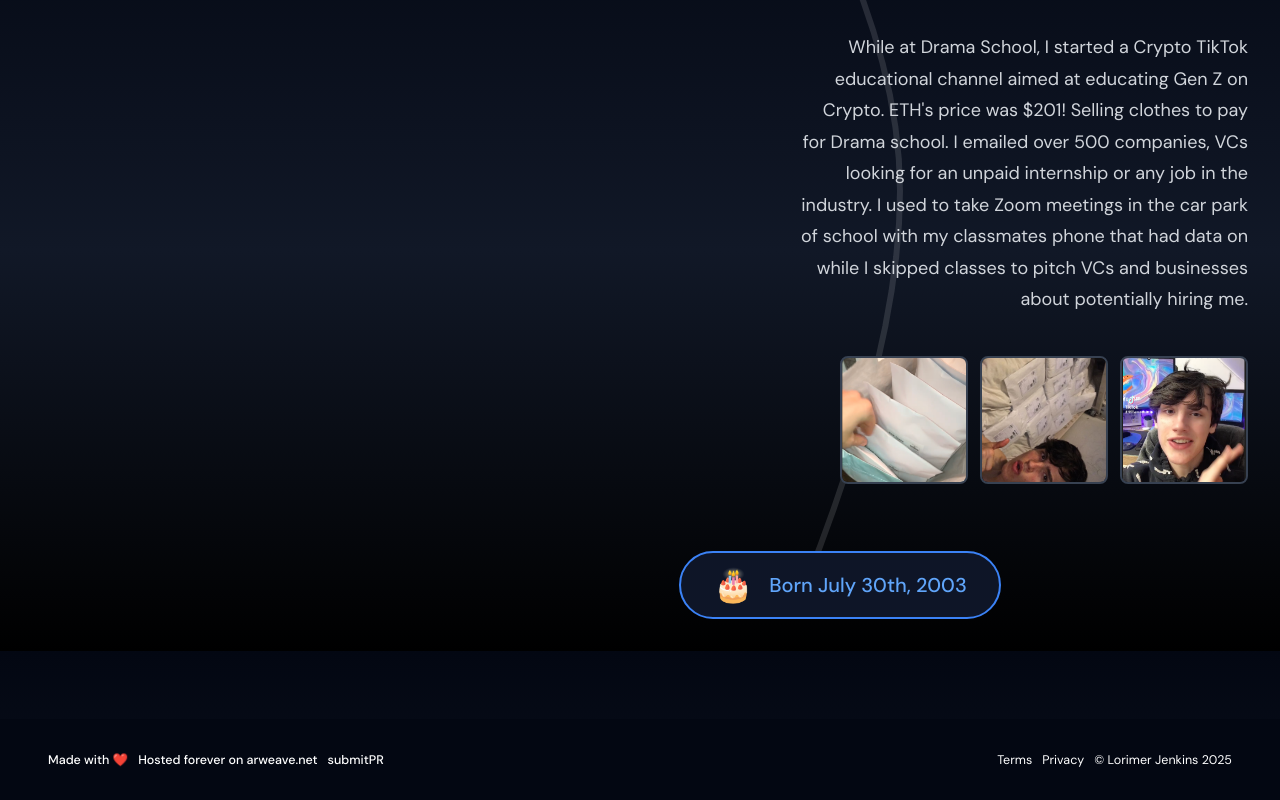
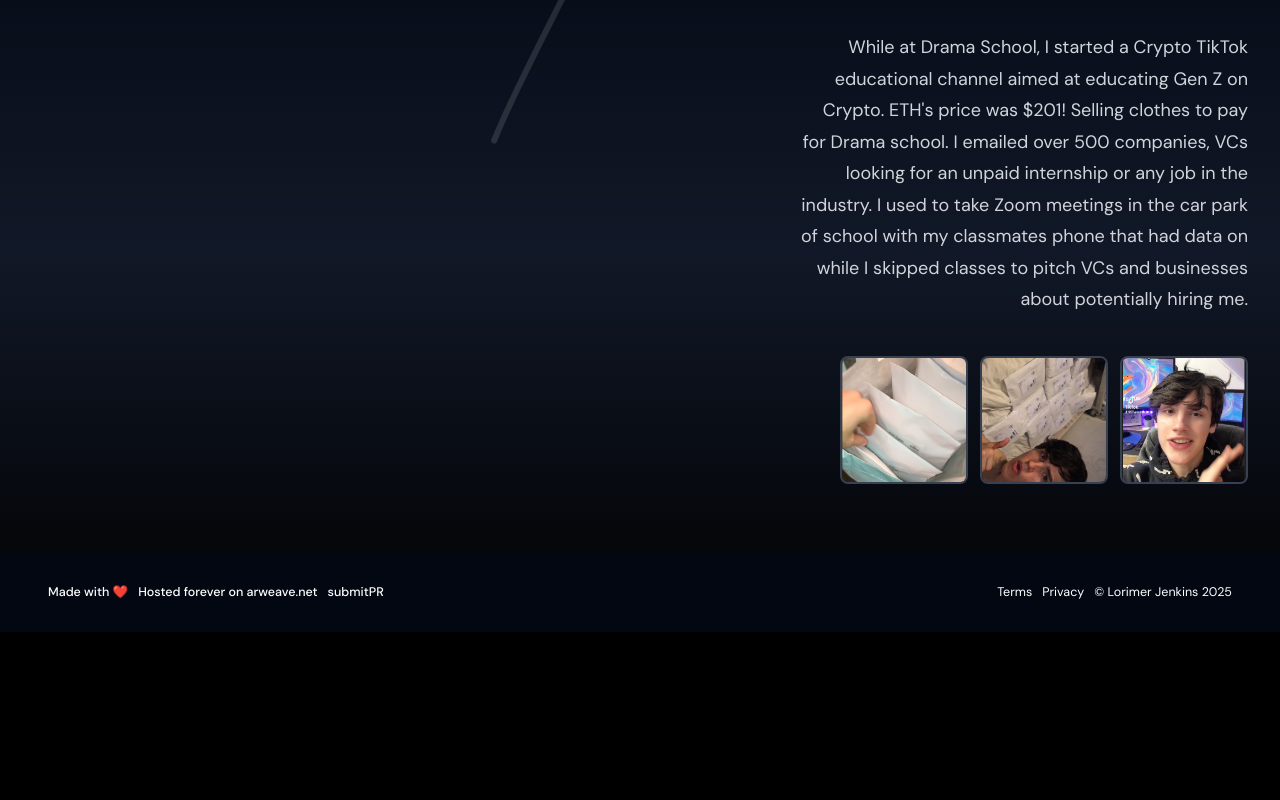
Before and after one commit to LorimerJenkins/personal-website, a Next.js app: page / in a window 1280 px wide. Shown: the part 4949-5749 px from the top of the page. After the commit the page ends 5581 px from the top, so only its background shows below. Built offline with nearby package versions, Linux system fonts and the light colour scheme.

Commit message:
fix: home page positioning

```diff
--- a/src/app/home/BirthYearBadge/BirthYearBadge.module.css
+++ /dev/null
@@ -1,30 +0,0 @@
-.container {
-  display: flex;
-  justify-content: center;
-  margin-bottom: 100px;
-  padding-left: 400px;
-}
-
-.badge {
-  display: flex;
-  align-items: center;
-  gap: 1rem;
-  background: rgba(15, 23, 42, 0.95);
-  border: 2px solid #3b82f6;
-  border-radius: 9999px;
-  padding: 1rem 2rem;
-  pointer-events: auto;
-}
-
-.emoji {
-  font-size: 2rem;
-  line-height: 1;
-}
-
-.text {
-  font-size: 1.25rem;
-  font-weight: 500;
-  color: #60a5fa;
-  line-height: 1;
-  white-space: nowrap;
-}
--- a/src/app/home/BirthYearBadge/BirthYearBadge.tsx
+++ /dev/null
@@ -1,21 +0,0 @@
-"use client";
-import styles from "./BirthYearBadge.module.css";
-import { useTranslation } from "@/hooks/useTranslation";
-
-function BirthYearBadge() {
-  const { tSection, isLoading } = useTranslation();
-  const t = tSection("BirthYearBadge");
-
-  const bornText = isLoading ? "Born 30th July 2003" : t("born");
-
-  return (
-    <div className={styles.container}>
-      <div className={styles.badge}>
-        <div className={styles.emoji}>🎂</div>
-        <div className={styles.text}>{bornText}</div>
-      </div>
-    </div>
-  );
-}
-
-export default BirthYearBadge;
--- a/src/app/home/TimelineIndicator/TimelineIndicator.tsx
+++ b/src/app/home/TimelineIndicator/TimelineIndicator.tsx
@@ -1,5 +1,4 @@
 "use client";
-import styles from "./TimelineIndicator.module.css";
 import { TimelineYear } from "../timelineData";
 
 interface TimelineIndicatorProps {
--- a/src/app/home/TimelineWavyLine/TimelineWavyLine.tsx
+++ b/src/app/home/TimelineWavyLine/TimelineWavyLine.tsx
@@ -93,12 +93,13 @@ function TimelineWavyLine({
     const points: number[][] = [];
     const leftLineX = 250;
     const rightLineX = 550;
+    const centerX = 400;
 
-    // First year (index 0) content is on left, so line is on right
+    // Start from center at the first year (2025) section - clean start like the end
     const firstYearY = heroHeight + heightPerSection * 0.5;
-    points.push([rightLineX, firstYearY]);
+    points.push([centerX, firstYearY]);
 
-    // Process each section
+    // Process each section starting from index 1
     for (let index = 1; index < timelineData.length; index++) {
       const contentIsLeft = index % 2 === 0;
       const lineX = contentIsLeft ? rightLineX : leftLineX;
@@ -112,16 +113,16 @@ function TimelineWavyLine({
     return points;
   }, [heroHeight, heightPerSection, timelineData.length, timelineEndY]);
 
+  // Use higher tension and more segments for smoother curves
   const smoothPath = useMemo(
-    () => getCurvePoints(controlPoints, 0.4, 30),
+    () => getCurvePoints(controlPoints, 0.5, 40),
     [controlPoints],
   );
 
   // Use layoutEffect to synchronously update indicator position
-  // This ensures the indicator is always exactly at the clip boundary
   useLayoutEffect(() => {
     if (!pathRef.current) {
-      setIndicatorPos({ x: 550, y: heroHeight + heightPerSection * 0.5 });
+      setIndicatorPos({ x: 400, y: heroHeight + heightPerSection * 0.5 });
       return;
     }
 
@@ -129,12 +130,6 @@ function TimelineWavyLine({
     const pathLength = path.getTotalLength();
 
     // Binary search to find the exact point where y = targetY
-    // This is more precise and faster than sampling
-    let low = 0;
-    let high = pathLength;
-    let bestPoint = path.getPointAtLength(0);
-
-    // First, check if targetY is beyond the path
     const endPoint = path.getPointAtLength(pathLength);
     const startPoint = path.getPointAtLength(0);
 
@@ -149,11 +144,15 @@ function TimelineWavyLine({
     }
 
     // Binary search for the exact position
-    for (let i = 0; i < 20; i++) {
+    let low = 0;
+    let high = pathLength;
+    let bestPoint = path.getPointAtLength(0);
+
+    for (let i = 0; i < 25; i++) {
       const mid = (low + high) / 2;
       const point = path.getPointAtLength(mid);
 
-      if (Math.abs(point.y - targetY) < 0.5) {
+      if (Math.abs(point.y - targetY) < 0.3) {
         bestPoint = point;
         break;
       }
@@ -169,8 +168,9 @@ function TimelineWavyLine({
     setIndicatorPos({ x: bestPoint.x, y: bestPoint.y });
   }, [targetY, smoothPath, heroHeight, heightPerSection]);
 
-  // Only show indicator when scrolled past the hero section
-  const shouldShowIndicator = targetY >= heroHeight && indicatorPos !== null;
+  // Only show indicator when scrolled to the first section
+  const firstSectionY = heroHeight + heightPerSection * 0.5;
+  const shouldShowIndicator = targetY >= firstSectionY && indicatorPos !== null;
 
   // Size of the milestone image
   const imageSize = 48;
@@ -230,7 +230,10 @@ function TimelineWavyLine({
 
         {/* Indicator at end of blue line - exactly where the clip ends */}
         {shouldShowIndicator && indicatorPos && (
-          <g transform={`translate(${indicatorPos.x}, ${indicatorPos.y})`}>
+          <g
+            transform={`translate(${indicatorPos.x}, ${indicatorPos.y})`}
+            style={{ willChange: "transform" }}
+          >
             {/* Outer glow */}
             <circle r="50" fill="#3B82F6" opacity="0.15" />
 
--- a/src/app/home/home.tsx
+++ b/src/app/home/home.tsx
@@ -1,45 +1,30 @@
 "use client";
-import { useEffect, useState } from "react";
+import { useEffect, useState, useRef, useCallback } from "react";
 import styles from "./home.module.css";
 import Header from "@/components/Header/Header";
 import Footer from "@/components/Footer/Footer";
 import TimelineWavyLine from "./TimelineWavyLine/TimelineWavyLine";
 import TimelineContent from "./TimelineContent/TimelineContent";
-import BirthYearBadge from "./BirthYearBadge/BirthYearBadge";
 import { timelineData } from "./timelineData";
 
 function Home() {
-  const [scrollProgress, setScrollProgress] = useState(0);
   const [mounted, setMounted] = useState(false);
+  const [scrollState, setScrollState] = useState({
+    targetY: 0,
+    indicatorProgress: 0,
+    currentYearIndex: 0,
+  });
 
-  useEffect(() => {
-    setMounted(true);
-
-    const handleScroll = () => {
-      const windowHeight = window.innerHeight;
-      const documentHeight =
-        document.documentElement.scrollHeight - windowHeight;
-      const scrolled = window.scrollY;
-      const progress = Math.min(Math.max(scrolled / documentHeight, 0), 1);
-      setScrollProgress(progress);
-    };
-
-    window.addEventListener("scroll", handleScroll);
-    handleScroll();
-
-    return () => window.removeEventListener("scroll", handleScroll);
-  }, []);
+  const rafRef = useRef<number | null>(null);
 
   const heightPerSection = 800;
   const heroHeight = 600;
-
-  // Total height: hero section + all timeline sections
-  // This matches TimelineContent which renders heroHeight + (timelineData.length * heightPerSection)
   const totalHeight = heroHeight + timelineData.length * heightPerSection;
 
-  // Calculate indicator position - only on client
-  const viewportHeight = mounted ? window.innerHeight : 800;
-  const scrollY = mounted ? window.scrollY : 0;
+  // Optimized scroll handler with requestAnimationFrame
+  const updateScrollState = useCallback(() => {
+    const viewportHeight = window.innerHeight;
+    const scrollY = window.scrollY;
     const targetY = scrollY + viewportHeight * 0.5;
 
     // Clamp targetY to start from hero area and end at the total height
@@ -53,14 +38,52 @@ function Home() {
       1,
     );
 
-  const currentYearIndex = Math.floor(indicatorProgress * timelineData.length);
-  const currentData =
-    timelineData[Math.min(currentYearIndex, timelineData.length - 1)];
+    const currentYearIndex = Math.floor(
+      indicatorProgress * timelineData.length,
+    );
+
+    setScrollState({
+      targetY: clampedTargetY,
+      indicatorProgress,
+      currentYearIndex: Math.min(currentYearIndex, timelineData.length - 1),
+    });
+  }, [totalHeight, heroHeight]);
+
+  const handleScroll = useCallback(() => {
+    // Cancel any pending animation frame
+    if (rafRef.current) {
+      cancelAnimationFrame(rafRef.current);
+    }
+
+    // Schedule update on next animation frame for smooth 60fps updates
+    rafRef.current = requestAnimationFrame(() => {
+      updateScrollState();
+    });
+  }, [updateScrollState]);
+
+  useEffect(() => {
+    setMounted(true);
+
+    // Initial calculation
+    updateScrollState();
+
+    // Use passive listener for better scroll performance
+    window.addEventListener("scroll", handleScroll, { passive: true });
+
+    return () => {
+      window.removeEventListener("scroll", handleScroll);
+      if (rafRef.current) {
+        cancelAnimationFrame(rafRef.current);
+      }
+    };
+  }, [handleScroll, updateScrollState]);
+
+  const currentData = timelineData[scrollState.currentYearIndex];
 
   // Props for TimelineWavyLine
   const wavyLineProps = {
     totalHeight,
-    targetY: clampedTargetY,
+    targetY: scrollState.targetY,
     heightPerSection,
     heroHeight,
     yearsCount: timelineData.length,
@@ -91,14 +114,6 @@ function Home() {
         {/* Content sections - always render for SEO */}
         <TimelineContent {...contentProps} />
       </div>
-      {/* Birth year badge positioned at end */}
-
-      {mounted && (
-        <>
-          {/* Wavy line with indicator at the end */}
-          <BirthYearBadge />
-        </>
-      )}
 
       <Footer />
     </div>
```
Also changed, not shown: src/app/home/TimelineIndicator/TimelineIndicator.module.css (deleted, +0 -80 lines). Lines whose indentation alone changed are shown as unchanged.
